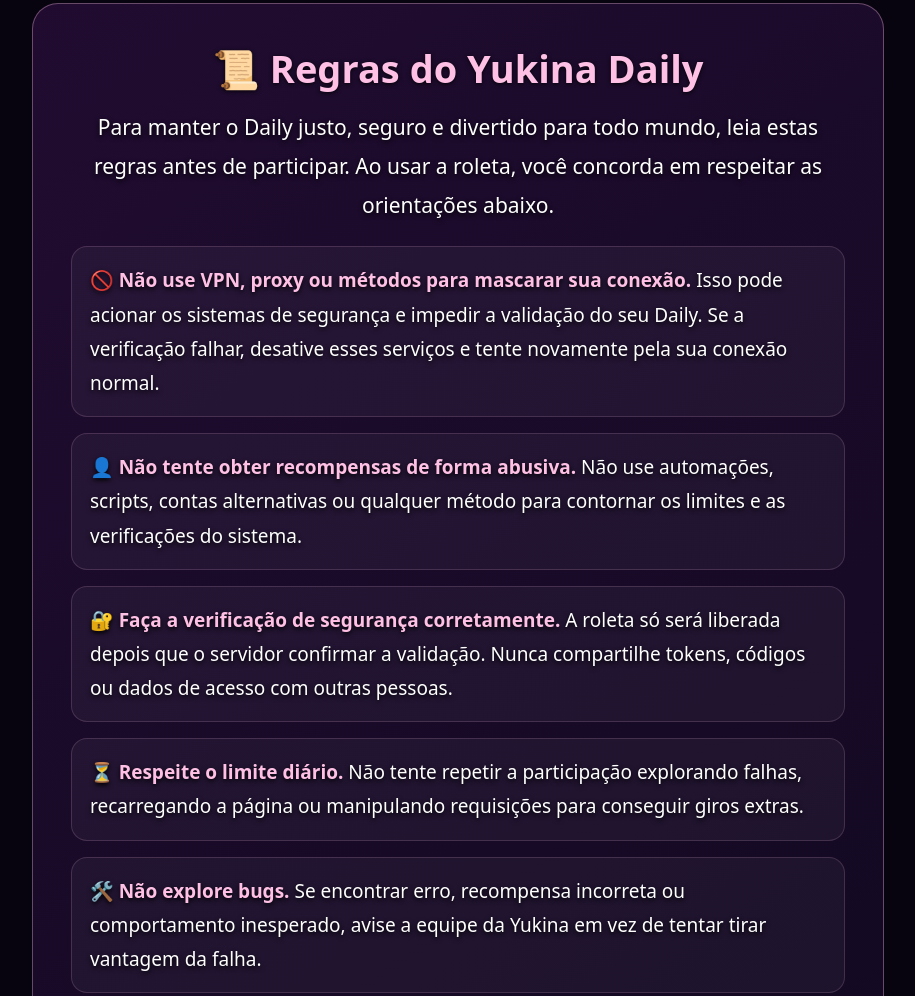
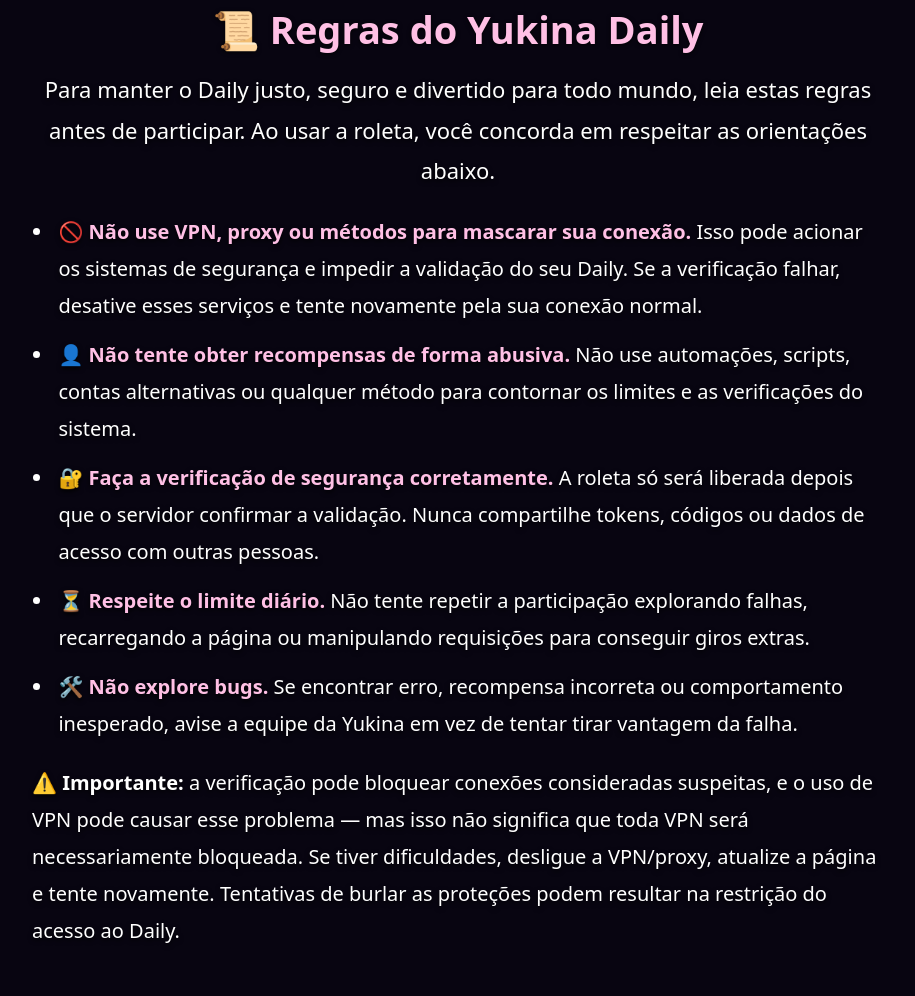
Before and after one commit to alerrandrocavalcante109-bot/yukina, a website: page daily.html in a window 1280 px wide. Shown: the part 1168-2164 px from the top of the page, without its empty margins (182-1097 px from the left). Drawn offline with Linux system fonts and the light colour scheme.

Commit message:
Remove card styling from Yukina Daily rules

```diff
--- a/daily.html
+++ b/daily.html
@@ -51,13 +51,13 @@
     .auth-dot{width:9px;height:9px;border-radius:50%;background:#f3c969;box-shadow:0 0 12px currentColor}
     .auth-status.ok .auth-dot{background:#74e2ad}
     .auth-status.fail .auth-dot{background:#ff819c}
-    .daily-rules{width:min(100%,900px);margin:8px auto 0;padding:clamp(24px,5vw,38px);border:1px solid rgba(255,192,229,.35);border-radius:26px;background:linear-gradient(145deg,rgba(36,13,52,.9),rgba(19,10,35,.9));box-shadow:0 18px 55px rgba(0,0,0,.28);text-align:left}
+    .daily-rules{width:min(100%,900px);margin:8px auto 0;text-align:left;color:#f3e6f5}
     .daily-rules h2{margin:0 0 14px;text-align:center;font-size:clamp(28px,5vw,38px);color:#ffc0e5}
-    .daily-rules .rules-intro{margin:0 0 22px;text-align:center;color:#f5e8f6;font-size:clamp(17px,2.5vw,21px);line-height:1.85}
-    .rules-list{display:grid;gap:16px;margin:0;padding:0;list-style:none}
-    .rules-list li{padding:16px 18px;border:1px solid rgba(255,192,229,.16);border-radius:16px;background:rgba(255,255,255,.045);color:#f3e6f5;font-size:clamp(16px,2.3vw,19px);line-height:1.8}
+    .daily-rules .rules-intro{margin:0 0 22px;text-align:center;color:#f5e8f6;font-size:clamp(18px,2.7vw,22px);line-height:1.85}
+    .rules-list{display:grid;gap:12px;margin:0;padding-left:1.4em}
+    .rules-list li{padding-left:4px;color:#f3e6f5;font-size:clamp(17px,2.4vw,20px);line-height:1.85}
     .rules-list strong{color:#ffc0e5}
-    .rules-warning{margin:22px 0 0;padding:16px;border-left:4px solid #ff9ed8;border-radius:8px;background:rgba(255,112,183,.09);color:#ffe8f7;font-size:clamp(16px,2.3vw,19px);line-height:1.8}
+    .rules-warning{margin:22px 0 0;color:#ffe8f7;font-size:clamp(17px,2.4vw,20px);line-height:1.85}
   </style>
 </head>
 <body>
```
